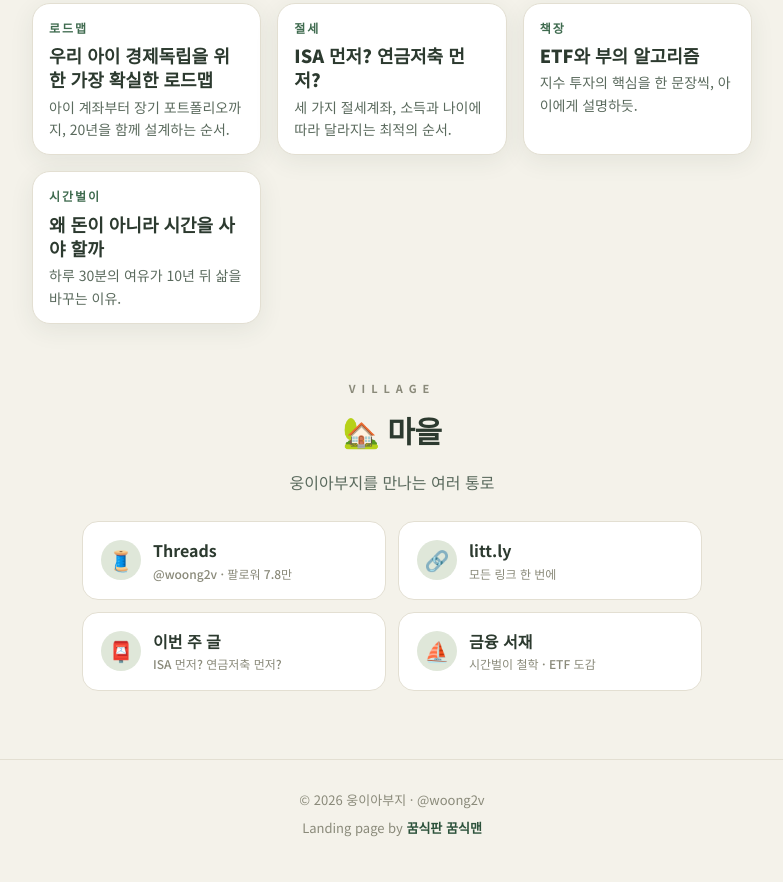
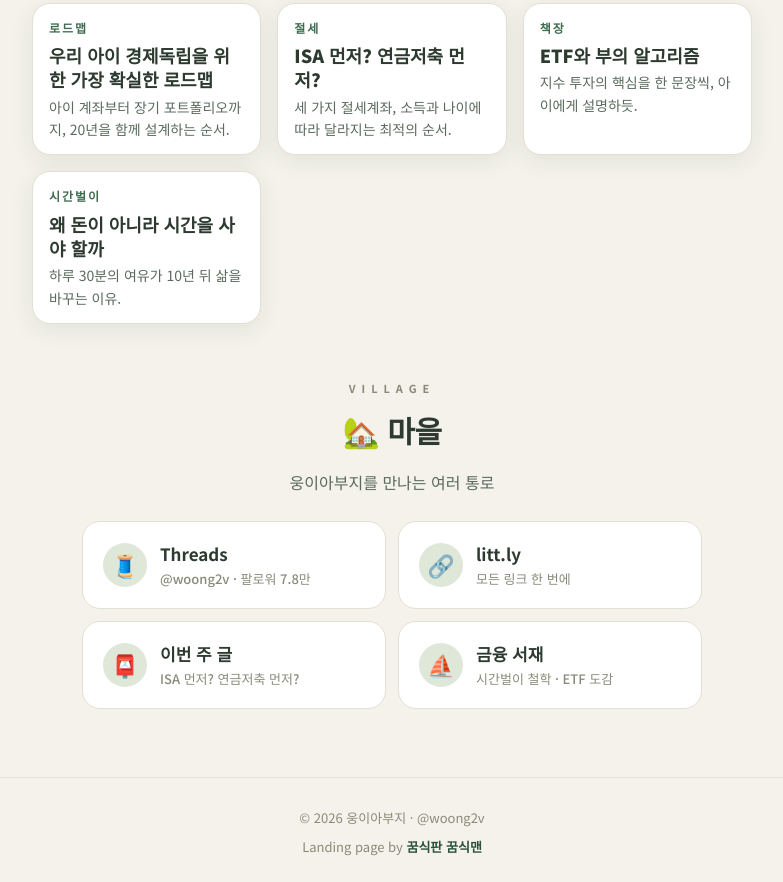
Before and after one commit to ggumsikpan/wonng3v, a plain HTML site: page index.html in a window 1280 px wide. Shown: the part 3242-4124 px from the top of the page, without its empty margins (248-1031 px from the left). Drawn offline with nearby package versions, Linux system fonts and the light colour scheme.

Commit message:
Enlarge 마을 (village) tiles by ~10% for better readability

```diff
--- a/index.html
+++ b/index.html
@@ -186,15 +186,15 @@
     max-width:620px;margin:0 auto;display:grid;grid-template-columns:1fr 1fr;gap:12px;
   }
   .vlink{
-    background:#fff;border:1px solid var(--border);border-radius:16px;padding:16px 18px;
-    display:flex;align-items:center;gap:12px;font-weight:700;transition:all .2s;
+    background:#fff;border:1px solid var(--border);border-radius:18px;padding:18px 20px;
+    display:flex;align-items:center;gap:13px;font-weight:700;font-size:17px;transition:all .2s;
   }
   .vlink:hover{transform:translateY(-2px);box-shadow:var(--shadow);border-color:var(--green)}
   .vlink .ico{
-    width:40px;height:40px;border-radius:50%;display:grid;place-items:center;
-    background:var(--green-soft);font-size:20px;
+    width:44px;height:44px;border-radius:50%;display:grid;place-items:center;
+    background:var(--green-soft);font-size:22px;
   }
-  .vlink small{display:block;color:var(--muted);font-weight:500;font-size:12px}
+  .vlink small{display:block;color:var(--muted);font-weight:500;font-size:13px;margin-top:2px}
 
   /* Magazine highlight */
   .mag{
```
